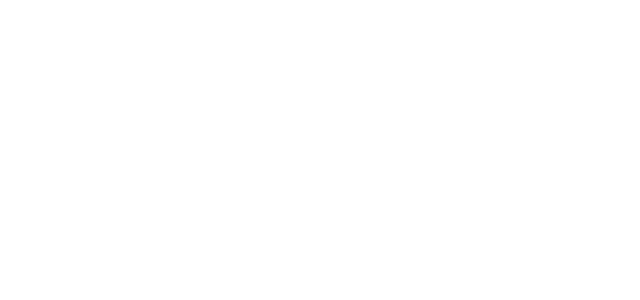
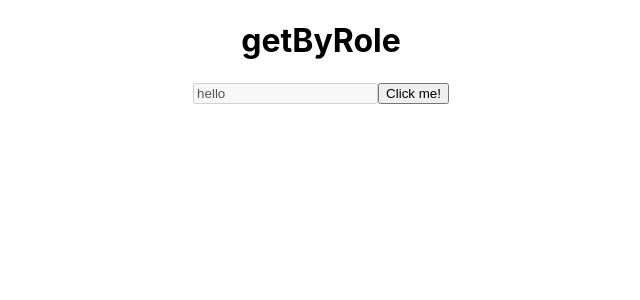
Before and after one commit to Shahrukh-elRed/react-testing-library-and-jest, a React (Create React App) app: page / in a window 1280 px wide. Shown: the top 300 px of the page, without its empty margins (319-959 px from the left). Built offline with nearby package versions, Linux system fonts and the light colour scheme.

Commit message:
getByRole

```diff
--- a/src/App.js
+++ b/src/App.js
@@ -1,7 +1,13 @@
 import "./App.css";
 
 function App() {
-  return <div className="App"></div>;
+  return (
+    <div className="App">
+      <h1>getByRole</h1>
+      <input type="text" defaultValue="hello" disabled />
+      <button>Click me!</button>
+    </div>
+  );
 }
 
 export default App;
```
Also changed, not shown: 1 other file (tests, documents, lock files or other folders).
